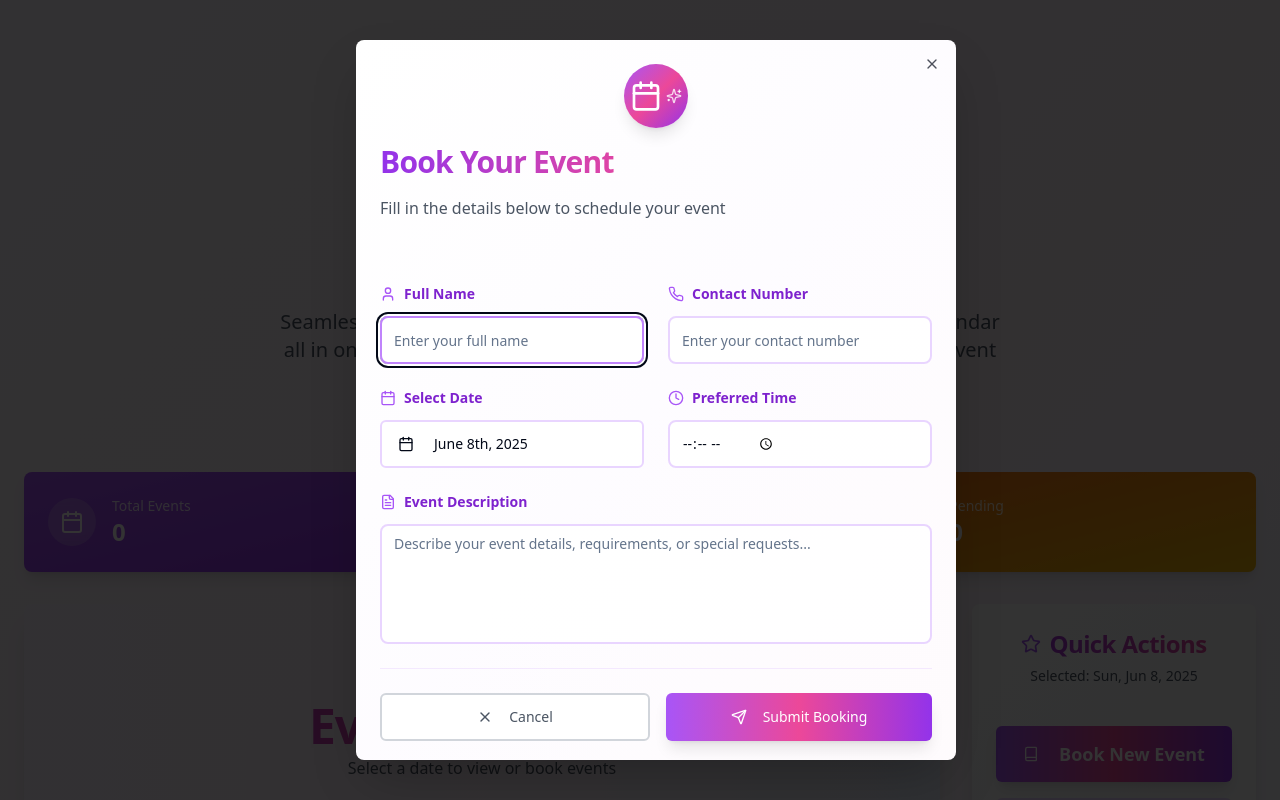
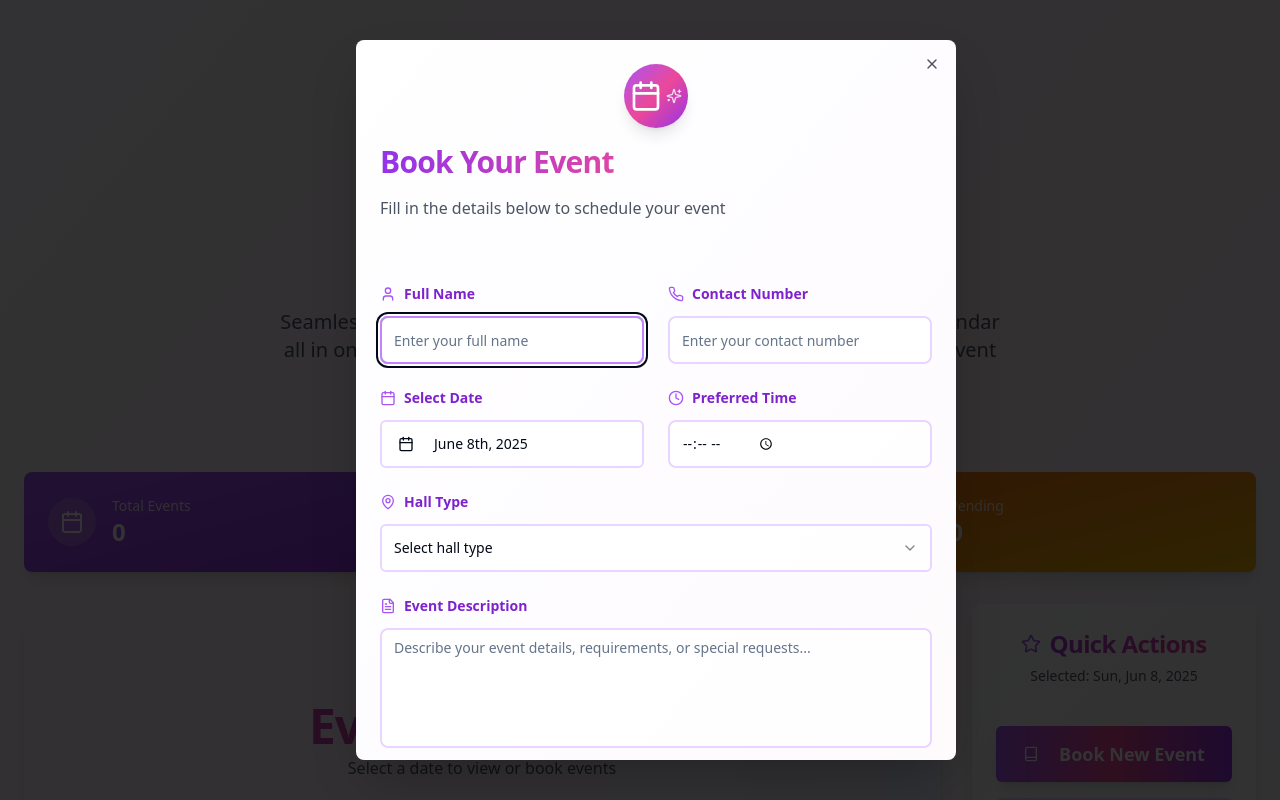
Before and after one commit to sintu009/calendar-capture-flow, a React (Vite) app: page / in a window 1280 px wide. Both pictures are taken after a click on the button "Book New Event". Shown: the top 800 px of the page. Built offline with nearby package versions, Linux system fonts and the light colour scheme.

Commit message:
Add hall type to booking form
Added a hall type selection to the booking form.

```diff
--- a/src/components/BookingForm.tsx
+++ b/src/components/BookingForm.tsx
@@ -7,8 +7,9 @@ import { Label } from '@/components/ui/label';
 import { Textarea } from '@/components/ui/textarea';
 import { Calendar } from '@/components/ui/calendar';
 import { Popover, PopoverContent, PopoverTrigger } from '@/components/ui/popover';
+import { Select, SelectContent, SelectItem, SelectTrigger, SelectValue } from '@/components/ui/select';
 import { format } from 'date-fns';
-import { CalendarIcon, User, Phone, Clock, FileText, Send, X, Sparkles } from 'lucide-react';
+import { CalendarIcon, User, Phone, Clock, FileText, Send, X, Sparkles, MapPin } from 'lucide-react';
 import { cn } from '@/lib/utils';
 import { toast } from '@/hooks/use-toast';
 
@@ -21,6 +22,7 @@ interface BookingFormProps {
     contactNo: string;
     date: Date;
     time: string;
+    hallType: string;
     description: string;
   }) => void;
 }
@@ -31,6 +33,7 @@ const BookingForm: React.FC<BookingFormProps> = ({ isOpen, onClose, selectedDate
     contactNo: '',
     date: selectedDate || new Date(),
     time: '',
+    hallType: '',
     description: ''
   });
 
@@ -42,7 +45,7 @@ const BookingForm: React.FC<BookingFormProps> = ({ isOpen, onClose, selectedDate
 
     toast({
       title: "🎉 Booking Confirmed!",
-      description: `Thank you ${formData.name}! Your booking for ${format(formData.date, 'PPP')} at ${formData.time} has been successfully confirmed.`,
+      description: `Thank you ${formData.name}! Your ${formData.hallType} booking for ${format(formData.date, 'PPP')} at ${formData.time} has been successfully confirmed.`,
     });
 
     setFormData({
@@ -50,6 +53,7 @@ const BookingForm: React.FC<BookingFormProps> = ({ isOpen, onClose, selectedDate
       contactNo: '',
       date: new Date(),
       time: '',
+      hallType: '',
       description: ''
     });
 
@@ -160,6 +164,29 @@ const BookingForm: React.FC<BookingFormProps> = ({ isOpen, onClose, selectedDate
           </div>
 
           <div className="space-y-2 lg:space-y-3">
+            <Label className="text-sm font-semibold flex items-center gap-2 text-purple-700">
+              <MapPin className="h-4 w-4 text-purple-500" />
+              Hall Type
+            </Label>
+            <Select value={formData.hallType} onValueChange={(value) => handleInputChange('hallType', value)} required>
+              <SelectTrigger className="h-10 lg:h-12 border-2 border-purple-200 focus:border-purple-400 transition-all duration-200 bg-white/80">
+                <SelectValue placeholder="Select hall type" />
+              </SelectTrigger>
+              <SelectContent className="bg-white border-2 border-purple-200 shadow-xl">
+                <SelectItem value="banquet" className="focus:bg-purple-50 cursor-pointer">
+                  Banquet Hall
+                </SelectItem>
+                <SelectItem value="kitty" className="focus:bg-purple-50 cursor-pointer">
+                  Kitty Party Hall
+                </SelectItem>
+                <SelectItem value="restaurant" className="focus:bg-purple-50 cursor-pointer">
+                  Restaurant
+                </SelectItem>
+              </SelectContent>
+            </Select>
+          </div>
+
+          <div className="space-y-2 lg:space-y-3">
             <Label htmlFor="description" className="text-sm font-semibold flex items-center gap-2 text-purple-700">
               <FileText className="h-4 w-4 text-purple-500" />
               Event Description
--- a/src/pages/Index.tsx
+++ b/src/pages/Index.tsx
@@ -44,11 +44,18 @@ const Index = () => {
     contactNo: string;
     date: Date;
     time: string;
+    hallType: string;
     description: string;
   }) => {
+    const hallTypeDisplayMap: Record<string, string> = {
+      banquet: 'Banquet Hall',
+      kitty: 'Kitty Party Hall',
+      restaurant: 'Restaurant'
+    };
+
     const newEvent: Event = {
       id: Date.now().toString(),
-      title: `Event for ${bookingData.name}`,
+      title: `${hallTypeDisplayMap[bookingData.hallType]} - ${bookingData.name}`,
       date: bookingData.date,
       time: bookingData.time,
       description: bookingData.description,
```
